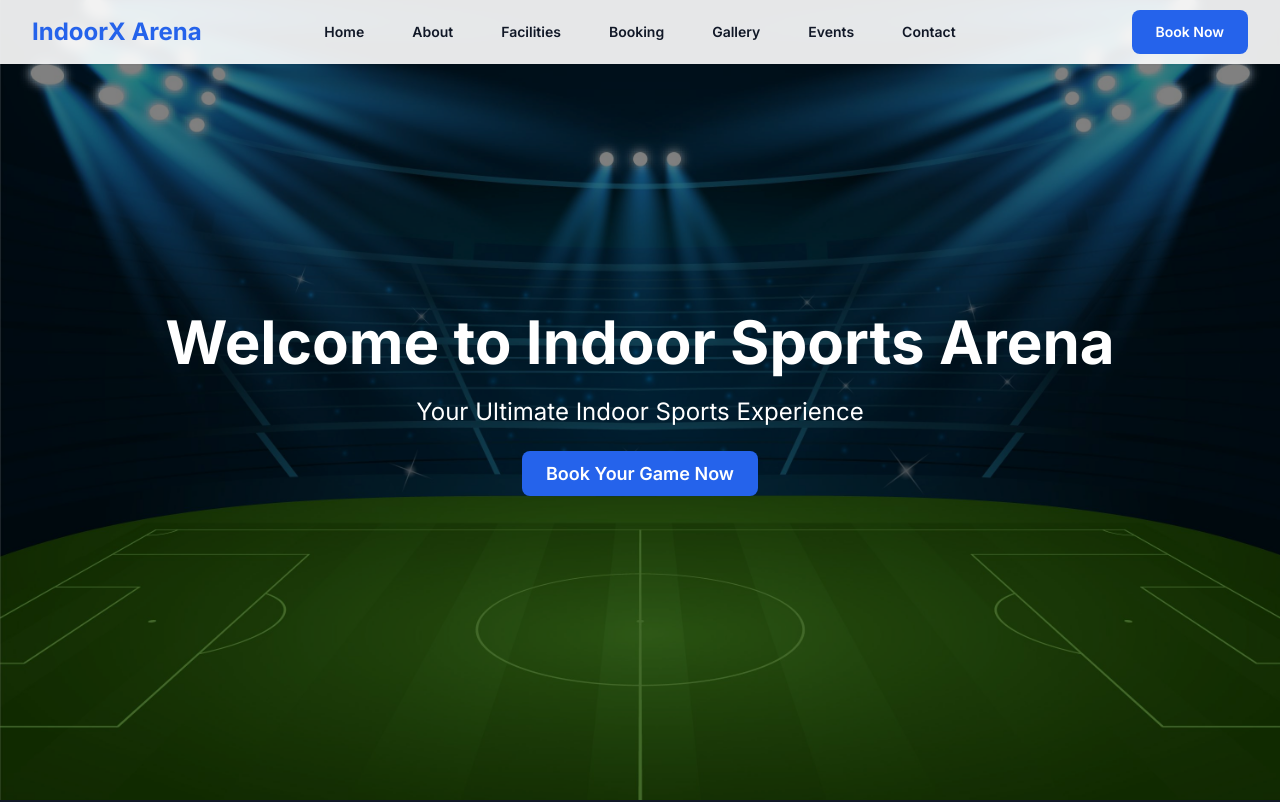
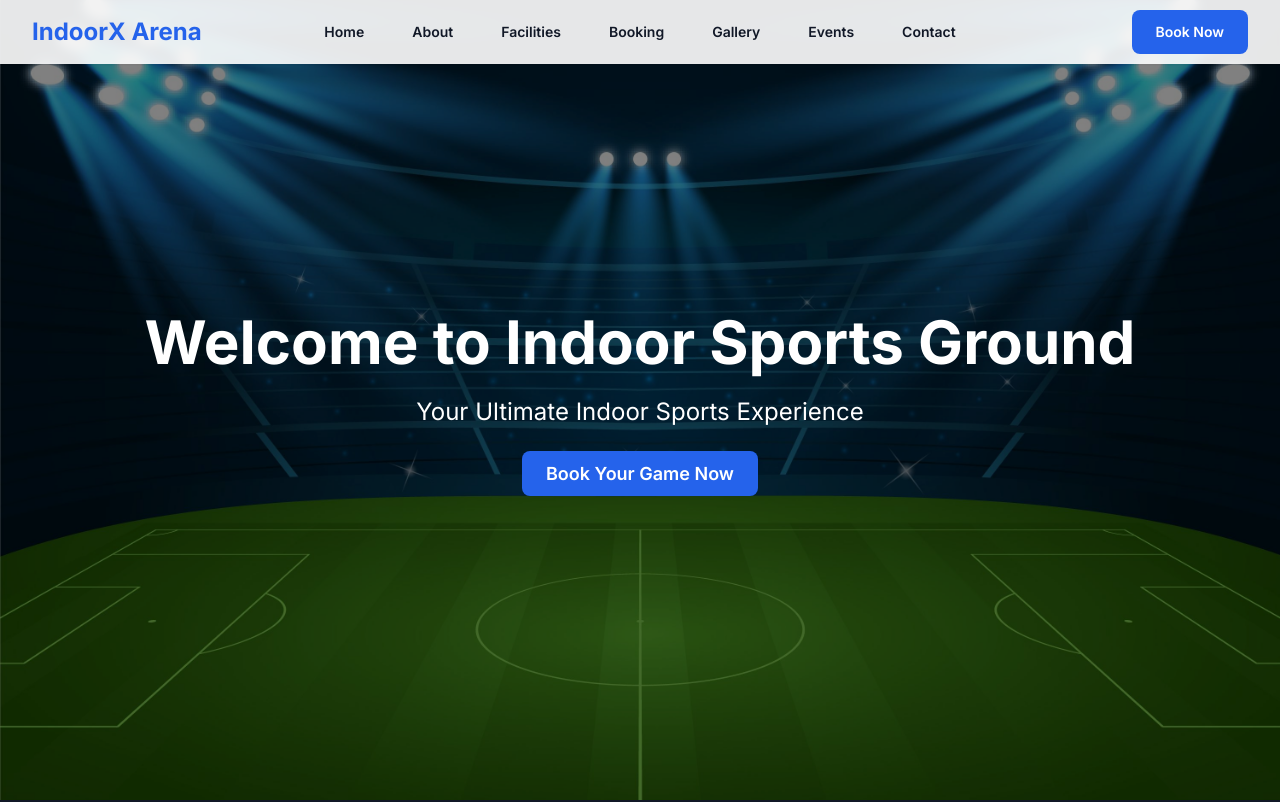
Before and after one commit to ra88ju/indor-playground, a Next.js app: page / in a window 1280 px wide. Shown: the top 802 px of the page. Built offline with nearby package versions, Linux system fonts and the light colour scheme.

Commit message:
Update welcome message to "Welcome to Indoor Sports Ground" in page.tsx

```diff
--- a/app/page.tsx
+++ b/app/page.tsx
@@ -47,7 +47,7 @@ export default function Home() {
             transition={{ duration: 0.8 }}
             className="text-4xl md:text-6xl font-bold mb-6"
           >
-            Welcome to Indoor Sports Arena
+            Welcome to Indoor Sports Ground
           </motion.h1>
           <motion.p
             initial={{ opacity: 0, y: 20 }}
```
